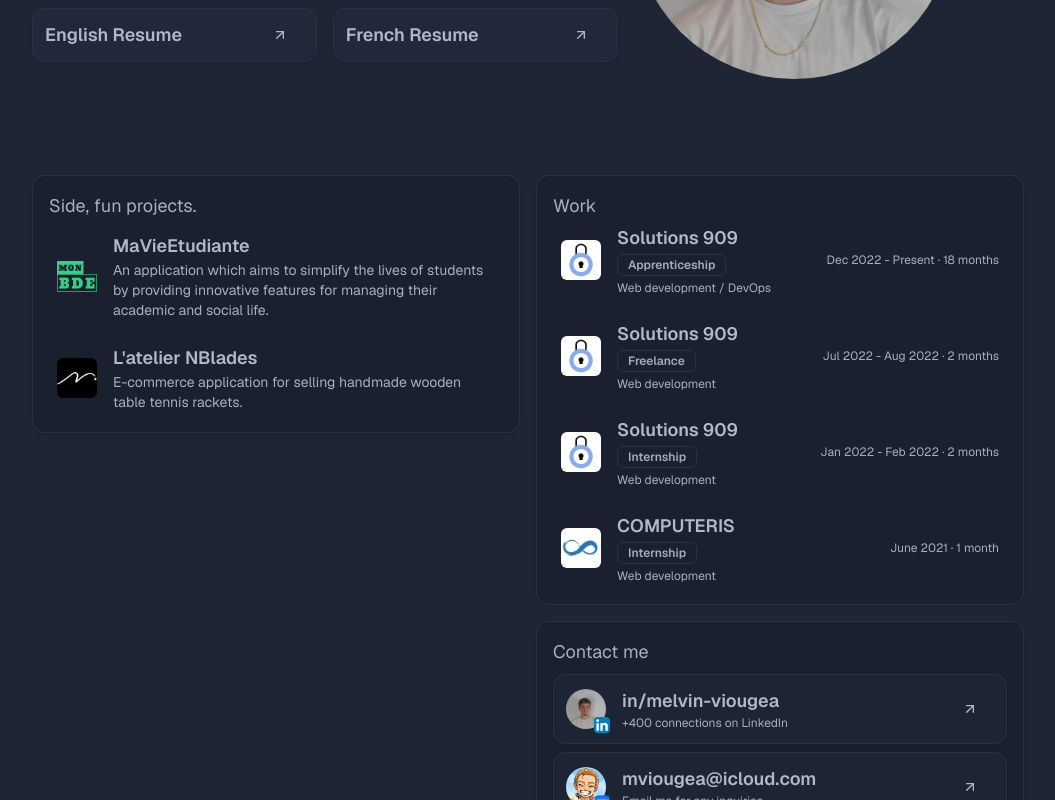
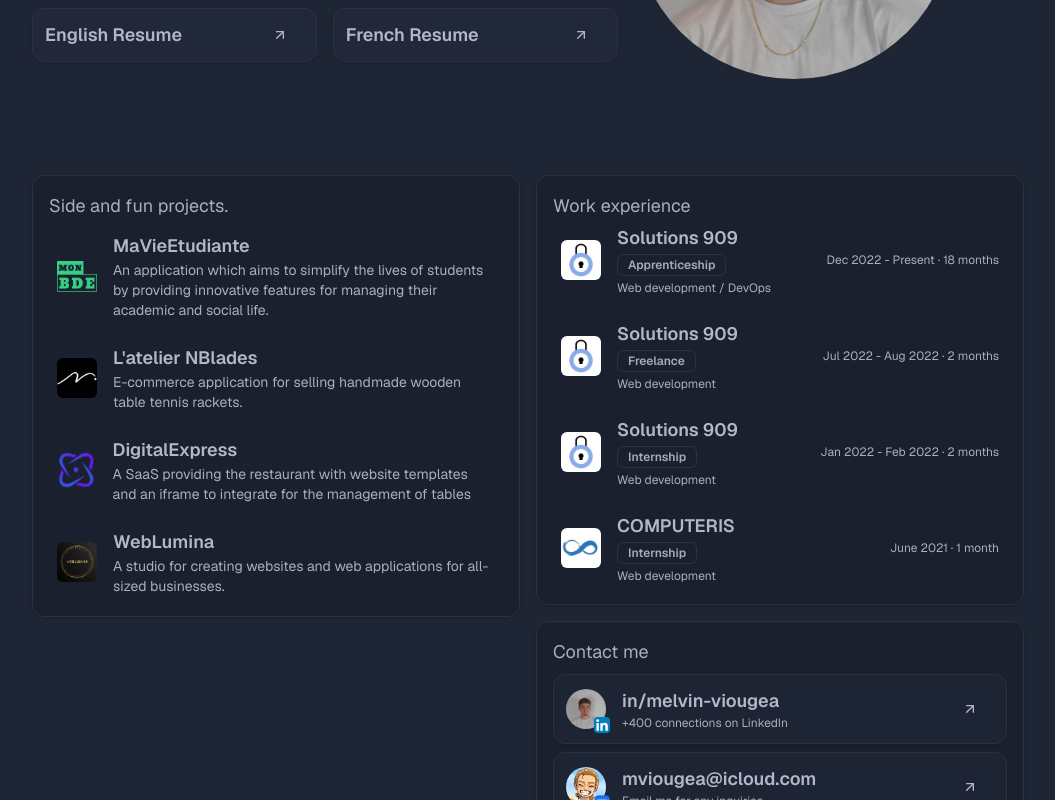
Before and after one commit to melvin-viougea/portfolio, a Next.js app: page / in a window 1280 px wide. Shown: the part 398-1198 px from the top of the page, without its empty margins (112-1167 px from the left). Built offline with nearby package versions, Linux system fonts and the light colour scheme; a web font is replaced by a local one.

Commit message:
bug logo nblades

```diff
--- a/app/_components/Data.tsx
+++ b/app/_components/Data.tsx
@@ -14,6 +14,18 @@
         title: "L'atelier NBlades",
         description: "E-commerce application for selling handmade wooden table tennis rackets.",
         url: "https://www.lateliernblades.com/fr/"
+    },
+    {
+        urlLogo: "/digitalExpressLogo.png",
+        title: "DigitalExpress",
+        description: "A SaaS providing the restaurant with website templates and an iframe to integrate for the management of tables",
+        url: "https://dashboard.digital-express.cloud/"
+    },
+    {
+        urlLogo: "/webLuminaLogo.png",
+        title: "WebLumina",
+        description: "A studio for creating websites and web applications for all-sized businesses.",
+        url: "/"
     },
 ];
 
--- a/app/_components/Status.tsx
+++ b/app/_components/Status.tsx
@@ -11,7 +11,7 @@
         <Section className="flex max-md:flex-col items-start gap-4">
             <div className="flex-1 w-full">
                 <Card className="w-full p-4 flex flex-col gap-2">
-                    <p className="text-lg text-muted-foreground">Side, fun projects.</p>
+                    <p className="text-lg text-muted-foreground">Side and fun projects.</p>
                     <div className="flex flex-col gap-4">
                         {SIDE_PROJECTS.map((project, index) => (
                             <SideProjects
@@ -24,7 +24,7 @@
             </div>
             <div className="flex-1 flex flex-col w-full h-full gap-4">
                 <Card className="p-4 flex-1">
-                    <p className="text-lg text-muted-foreground">Work</p>
+                    <p className="text-lg text-muted-foreground">Work experience</p>
                     <div className="flex flex-col gap-4">
                         {WORKS.map((work, index) => (
                             <Work
```
Also changed, not shown: public/digitalExpressLogo.png (added), public/webLuminaLogo.png (added).
